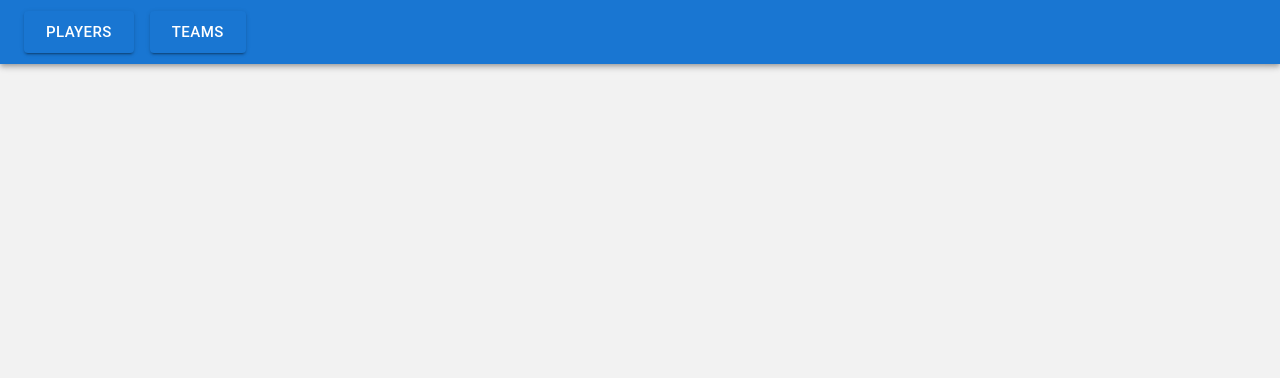
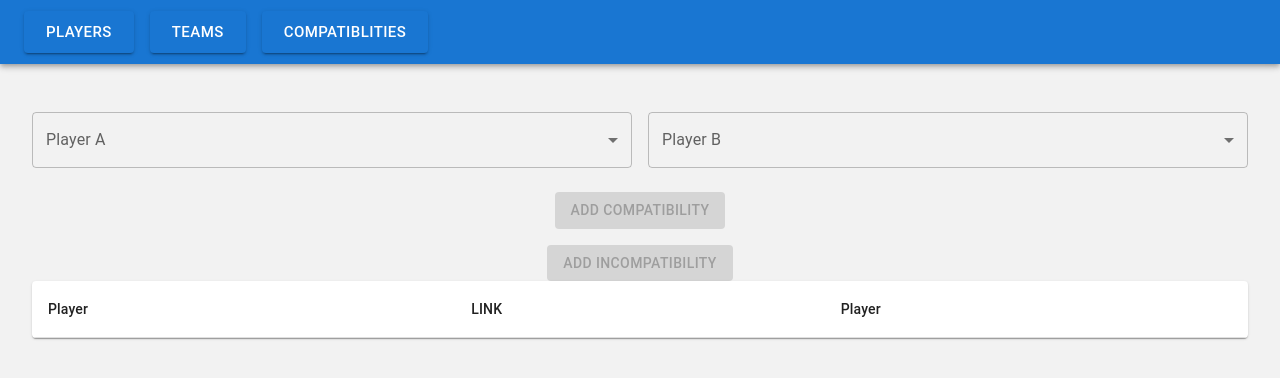
Before and after one commit to JakubWujec/squadpicker, a React (Vite) app: page /compatiblities in a window 1280 px wide. Before the commit this address had no page. Shown: the top 378 px of the page. Built offline with nearby package versions, Linux system fonts and the light colour scheme.

Commit message:
Compatibility components

```diff
--- a/src/App.tsx
+++ b/src/App.tsx
@@ -6,6 +6,7 @@ import Header from './Header';
 import TeamSelection from './TeamSelection';
 import { Player } from './types';
 import { useState, useEffect } from 'react';
+import Compatibilities from './Compatibilities';
 
 function getLocalStorage<T>(key: string, initialValue: T) {
   try {
@@ -48,6 +49,7 @@ function App() {
           <Routes>
             <Route path="/" element={<AddPlayers addPlayer={addPlayer} removePlayer={removePlayer} players={players} />} />
             <Route path="/teams" element={<TeamSelection players={players} />} />
+            <Route path="/compatiblities" element={<Compatibilities players={players} />} />
           </Routes>
         </main>
       </BrowserRouter>
--- /dev/null
+++ b/src/Compatibilities.tsx
@@ -0,0 +1,39 @@
+import { useState } from "react";
+import TeamCompatibilitiesForm from "./TeamCompatibilitiesForm";
+import { Player } from "./types";
+import TeamCompatibilitiesList from "./TeamCompatibilitiesList";
+
+interface CompatibilitiesProps {
+  players: Player[];
+}
+
+const Compatibilities = ({ players }: CompatibilitiesProps) => {
+  const [compatibilities, setCompatibilities] = useState<[Player, Player][]>([]);
+  const [incompatibilities, setIncompatibilities] = useState<[Player, Player][]>([]);
+
+  const handleAddCompatibility = (playerA: Player, playerB: Player) => {
+    if (playerA && playerB) {
+      setCompatibilities([...compatibilities, [playerA, playerB]])
+    }
+  };
+
+  const handleAddIncompatibility = (playerA: Player, playerB: Player) => {
+    if (playerA && playerB) {
+      setIncompatibilities([...compatibilities, [playerA, playerB]])
+    }
+  };
+
+  return (
+    <div>
+      <TeamCompatibilitiesForm
+        players={players}
+        handleAddCompatibility={handleAddCompatibility}
+        handleAddIncompatibility={handleAddIncompatibility}
+      />
+      <TeamCompatibilitiesList compatibilities={compatibilities} />
+    </div >
+  )
+}
+
+
+export default Compatibilities;
--- a/src/Header.tsx
+++ b/src/Header.tsx
@@ -12,6 +12,9 @@ const Header = () => {
         <Button component={Link} to="/teams" variant="contained" size="large">
           Teams
         </Button>
+        <Button component={Link} to="/compatiblities" variant="contained" size="large">
+          Compatiblities
+        </Button>
       </Toolbar>
     </AppBar>
   );
--- /dev/null
+++ b/src/TeamCompatibilitiesForm.tsx
@@ -0,0 +1,84 @@
+import { useState } from 'react';
+import { Button, TextField, Grid, MenuItem } from '@mui/material';
+import { Player } from './types';
+
+interface TeamCompatibilitiesFormProps {
+  players: Player[];
+  handleAddIncompatibility: (playerA: Player, playerB: Player) => void;
+  handleAddCompatibility: (playerA: Player, playerB: Player) => void;
+}
+
+const TeamCompatibilitiesForm = ({
+  players, handleAddCompatibility, handleAddIncompatibility
+}: TeamCompatibilitiesFormProps) => {
+  const [playerA, setPlayerA] = useState<Player | null>(null);
+  const [playerB, setPlayerB] = useState<Player | null>(null);
+
+  const bothPlayersSelected = playerA && playerB
+
+
+  const handlePlayerAChange = (event: React.ChangeEvent<HTMLInputElement>) => {
+    setPlayerA(players.find(player => player.name === event.target.value) ?? null);
+  };
+
+  const handlePlayerBChange = (event: React.ChangeEvent<HTMLInputElement>) => {
+    setPlayerB(players.find(player => player.name === event.target.value) ?? null);
+  };
+
+  return (
+    <Grid container spacing={2}>
+      <Grid item xs={6}>
+        <TextField
+          label="Player A"
+          value={playerA?.name}
+          onChange={handlePlayerAChange}
+          fullWidth
+          margin="normal"
+          select
+        >
+          {players.map((player) => (
+            <MenuItem key={player.id} value={player.name}>
+              {player.name}
+            </MenuItem>
+          ))}
+        </TextField>
+      </Grid>
+      <Grid item xs={6}>
+        <TextField
+          label="Player B"
+          value={playerB?.name}
+          onChange={handlePlayerBChange}
+          fullWidth
+          margin="normal"
+          select
+        >
+          {players.map((player) => (
+            <MenuItem key={player.id} value={player.name}>
+              {player.name}
+            </MenuItem>
+          ))}
+        </TextField>
+      </Grid>
+      <Grid item xs={12}>
+        <Button
+          disabled={!bothPlayersSelected}
+          variant="contained"
+          color={'primary'}
+          onClick={() => handleAddCompatibility(playerA!, playerB!)}>
+          Add Compatibility
+        </Button>
+      </Grid>
+      <Grid item xs={12}>
+        <Button
+          disabled={!bothPlayersSelected}
+          variant="contained"
+          color="secondary"
+          onClick={() => handleAddIncompatibility(playerA!, playerB!)}>
+          Add Incompatibility
+        </Button>
+      </Grid>
+    </Grid >
+  );
+};
+
+export default TeamCompatibilitiesForm;
--- /dev/null
+++ b/src/TeamCompatibilitiesList.tsx
@@ -0,0 +1,33 @@
+import { Paper, Table, TableBody, TableCell, TableContainer, TableHead, TableRow } from '@mui/material';
+import LinkIcon from '@mui/icons-material/Link';
+import { Player } from "./types";
+interface Props {
+  compatibilities: [Player, Player][];
+}
+const TeamCompatibilitiesList = ({ compatibilities }: Props) => {
+  return (
+    <TableContainer component={Paper}>
+      <Table>
+        <TableHead>
+          <TableRow>
+            <TableCell>Player</TableCell>
+            <TableCell>LINK</TableCell>
+            <TableCell>Player</TableCell>
+          </TableRow>
+        </TableHead>
+        <TableBody>
+          {compatibilities.map(([playerA, playerB]) => (
+            <TableRow key={`${playerA.name}-${playerB.name}`}>
+              <TableCell>{playerA.name}</TableCell>
+              <TableCell><LinkIcon /></TableCell>
+              <TableCell>{playerB.name}</TableCell>
+
+            </TableRow>
+          ))}
+        </TableBody>
+      </Table>
+    </TableContainer>
+  );
+};
+
+export default TeamCompatibilitiesList;
```
